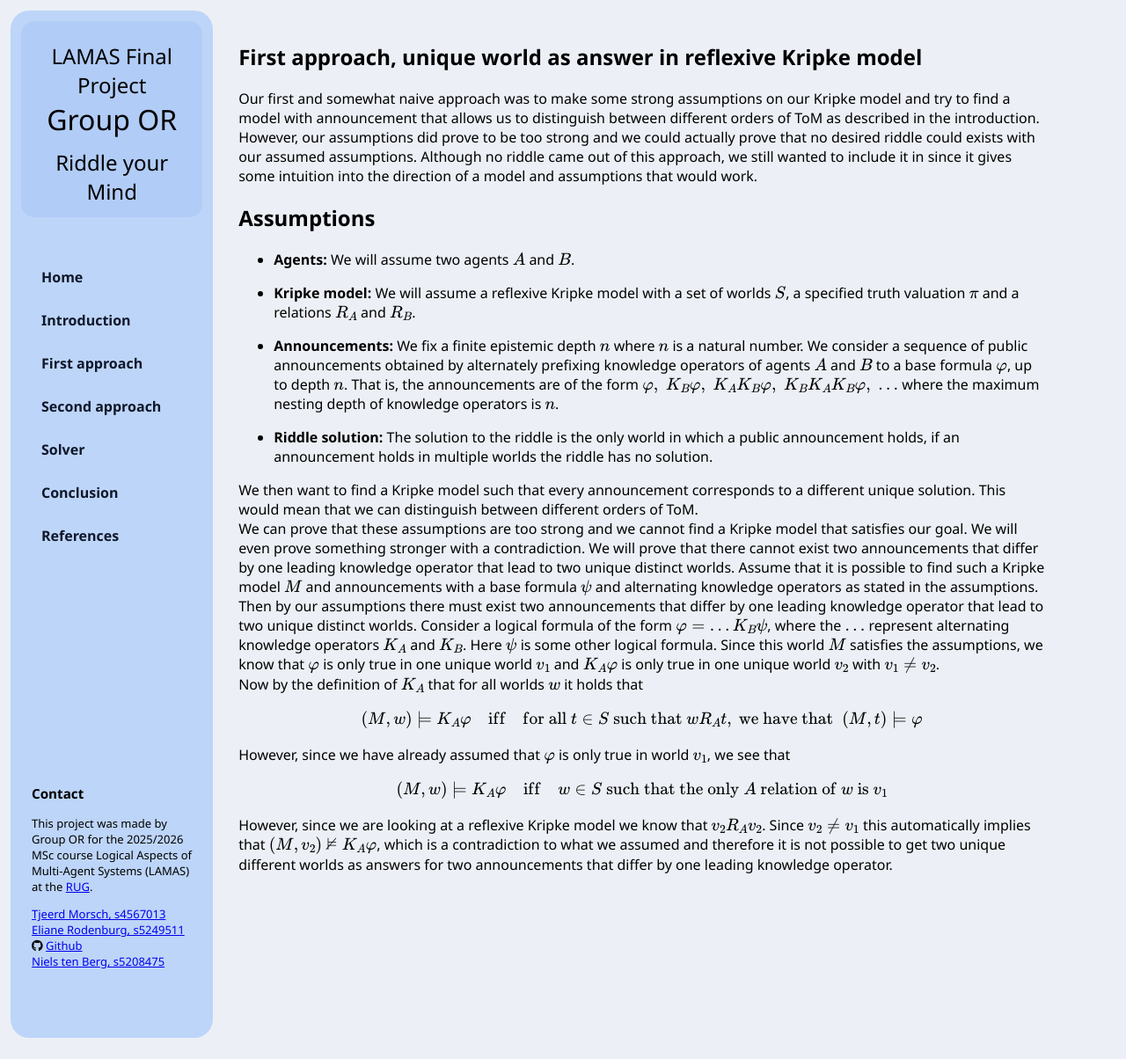
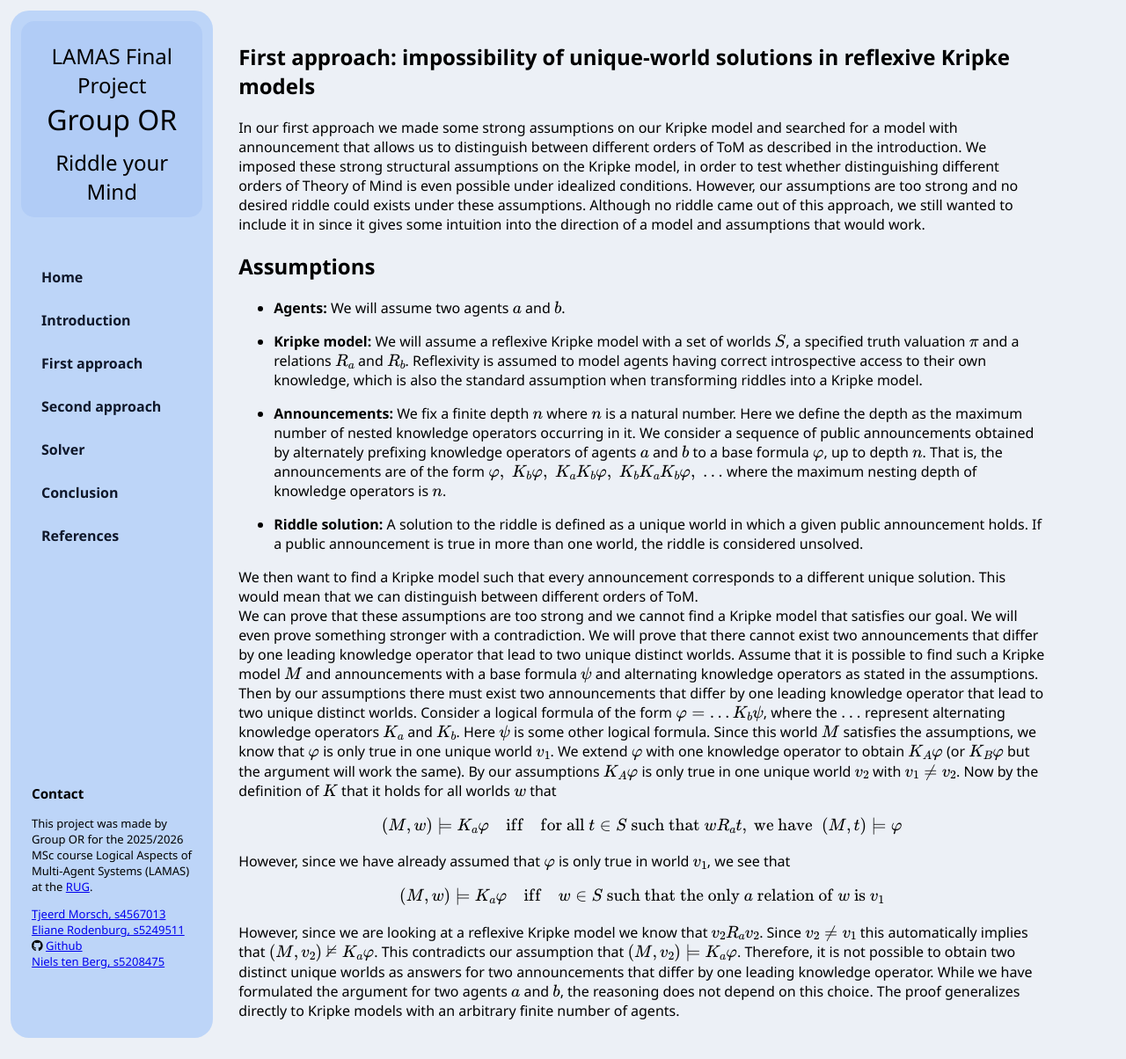
Before and after one commit to SnooLuna/LAMAS_OR, a Jekyll site: the page built from docs/1approach.md, in a window 1280 px wide and 1204 px high. Shown: the whole window at 88% size. Built offline with Jekyll 4.4.1, drawn with Linux system fonts in a browser that asks for light colours; nearby versions of some CDN libraries; formulas are drawn with MathJax 3.

Commit message:
Update 1approach.md
Feedback verwerkt

```diff
--- a/docs/1approach.md
+++ b/docs/1approach.md
@@ -2,36 +2,33 @@
 title: First approach
 ---
 
-# First approach, unique world as answer in reflexive Kripke model
-Our first and somewhat naive approach was to make some strong
-assumptions on our Kripke model and try to find a model with
+# First approach: impossibility of unique-world solutions in reflexive Kripke models
+In our first approach we made some strong
+assumptions on our Kripke model and searched for a model with
 announcement that allows us to distinguish between different orders of
-ToM as described in the introduction. However, our assumptions did prove
-to be too strong and we could actually prove that no desired riddle
-could exists with our assumed assumptions. Although no riddle came out
+ToM as described in the introduction. We imposed these strong structural assumptions on the Kripke model, in order to test whether distinguishing different orders of Theory of Mind is even possible under idealized conditions. However, our assumptions are too strong and no desired riddle
+could exists under these assumptions. Although no riddle came out
 of this approach, we still wanted to include it in since it gives some
 intuition into the direction of a model and assumptions that would
 work.
 
 ## Assumptions
 
--   **Agents:** We will assume two agents $A$ and $B$.
+-   **Agents:** We will assume two agents $a$ and $b$.
 
 -   **Kripke model:** We will assume a reflexive Kripke model with a set
     of worlds $S$, a specified truth valuation $\pi$ and a relations
-    $R_A$ and $R_B$.
+    $R_a$ and $R_b$. Reflexivity is assumed to model agents having correct introspective access to their own knowledge, which is also the standard assumption when transforming riddles into a Kripke model.
 
--   **Announcements:** We fix a finite epistemic depth $n$ where $n$ is
-    a natural number. We consider a sequence of public announcements
-    obtained by alternately prefixing knowledge operators of agents $A$
-    and $B$ to a base formula $\varphi$, up to depth $n$. That is, the
+-   **Announcements:** We fix a finite depth $n$ where $n$ is
+    a natural number. Here we define the depth as the maximum number of nested knowledge operators occurring in it. We consider a sequence of public announcements
+    obtained by alternately prefixing knowledge operators of agents $a$
+    and $b$ to a base formula $\varphi$, up to depth $n$. That is, the
     announcements are of the form
-    $$\varphi,\; K_B\varphi,\; K_AK_B\varphi,\; K_BK_AK_B\varphi,\; \ldots$$
+    $$\varphi,\; K_b\varphi,\; K_aK_b\varphi,\; K_bK_aK_b\varphi,\; \ldots$$
     where the maximum nesting depth of knowledge operators is $n$.
 
--   **Riddle solution:** The solution to the riddle is the only world in
-    which a public announcement holds, if an announcement holds in
-    multiple worlds the riddle has no solution.
+-   **Riddle solution:** A solution to the riddle is defined as a unique world in which a given public announcement holds. If a public announcement is true in more than one world, the riddle is considered unsolved.
 
 We then want to find a Kripke model such that every announcement
 corresponds to a different unique solution. This would mean that we can
@@ -45,28 +42,22 @@ Kripke model $M$ and announcements with a base formula $\psi$ and
 alternating knowledge operators as stated in the assumptions. Then by
 our assumptions there must exist two announcements that differ by one
 leading knowledge operator that lead to two unique distinct worlds.
-Consider a logical formula of the form $\varphi = \ldots K_B \psi$,
-where the $\ldots$ represent alternating knowledge operators $K_A$ and
-$K_B$. Here $\psi$ is some other logical formula. Since this world $M$
+Consider a logical formula of the form $\varphi = \ldots K_b \psi$,
+where the $\ldots$ represent alternating knowledge operators $K_a$ and
+$K_b$. Here $\psi$ is some other logical formula. Since this world $M$
 satisfies the assumptions, we know that $\varphi$ is only true in one
-unique world $v_1$ and $K_A\varphi$ is only true in one unique world
-$v_2$ with $v_1 \neq v_2$.\
-Now by the definition of $K_A$ that for all worlds $w$ it holds that
+unique world $v_1$. We extend $\varphi$ with one knowledge operator to obtain $K_A\varphi$ (or $K_B\varphi$ but the argument will work the same). By our assumptions $K_A\varphi$ is only true in one unique world $v_2$ with $v_1 \neq v_2$.
+Now by the definition of $K$ that it holds for all worlds $w$ that
 
-$$(M,w) \models K_A \varphi
+$$(M,w) \models K_a \varphi
 \quad \text{iff} \quad
-\text{for all } t \in S \text{ such that } w R_A t, \text{ we have that }\; (M,t) \models \varphi$$
+\text{for all } t \in S \text{ such that } w R_a t, \text{ we have }\; (M,t) \models \varphi$$
 
 However, since we have already assumed that $\varphi$ is only true in
 world $v_1$, we see that
 
-$$(M,w) \models K_A \varphi
+$$(M,w) \models K_a \varphi
 \quad \text{iff} \quad
- w \in S \text{ such that the only $A$ relation of $w$ is } v_1$$
+ w \in S \text{ such that the only $a$ relation of $w$ is } v_1$$
 
-However, since we are looking at a reflexive Kripke model we know that
-$v_2R_Av_2$. Since $v_2 \neq v_1$ this automatically implies that
-$(M,v_2) \not\models K_A \varphi$, which is a contradiction to what we
-assumed and therefore it is not possible to get two unique different
-worlds as answers for two announcements that differ by one leading
-knowledge operator.
+However, since we are looking at a reflexive Kripke model we know that $v_2R_av_2$. Since $v_2 \neq v_1$ this automatically implies that $(M,v_2) \not\models K_a \varphi$. This contradicts our assumption that $(M,v_2) \models K_a \varphi$. Therefore, it is not possible to obtain two distinct unique worlds as answers for two announcements that differ by one leading knowledge operator. While we have formulated the argument for two agents $a$ and $b$, the reasoning does not depend on this choice. The proof generalizes directly to Kripke models with an arbitrary finite number of agents.
```
